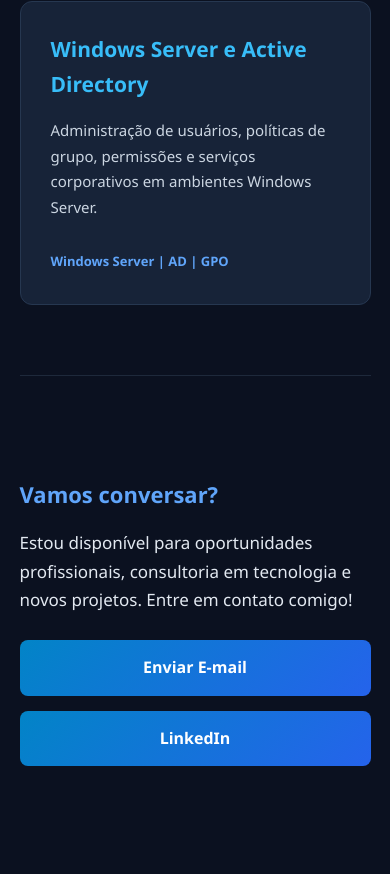
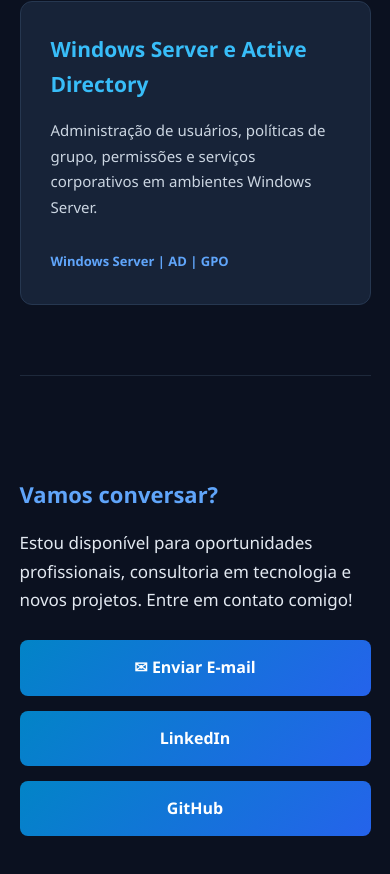
Before and after one commit to danielcc6p32-droid/start-portfolio-dg, a plain HTML site: page index.html in a window 390 px wide. Shown: the part 7080-7954 px from the top of the page. Drawn offline with Linux system fonts and the light colour scheme.

Commit message:
Salva versao antes da refatoracao CSS

```diff
--- a/index.html
+++ b/index.html
@@ -456,21 +456,30 @@
         Entre em contato comigo!
     </p>
 
+
 <div class="contato-botoes">
 
-        <a href="mailto:danielcc6p32@gmail.com"
+    <a href="mailto:danielgoncalves.trab@gmail.com"
        class="contato-btn">
-            Enviar E-mail
+        ✉ Enviar E-mail
     </a>
 
-        <a href="https://www.linkedin.com/"
+    <a href="https://www.linkedin.com/in/daniel-gonçalves-243b3821b/"
        target="_blank"
        rel="noopener noreferrer"
        class="contato-btn">
         LinkedIn
     </a>
 
+    <a href="https://github.com/danielcc6p32-droid"
+       target="_blank"
+       rel="noopener noreferrer"
+       class="contato-btn">
+        GitHub
+    </a>
+
 </div>
+
 
 </section>
 
--- a/style.css
+++ b/style.css
@@ -734,3 +734,31 @@ html {
         grid-column: auto;
     }
 }
+
+/* Links profissionais */
+
+.contato-botoes {
+    display: flex;
+    flex-wrap: wrap;
+    gap: 15px;
+    margin-top: 25px;
+}
+
+.contato-botoes .contato-btn {
+    display: inline-flex;
+    align-items: center;
+    justify-content: center;
+    min-width: 150px;
+    text-align: center;
+}
+
+@media screen and (max-width: 768px) {
+    .contato-botoes {
+        flex-direction: column;
+    }
+
+    .contato-botoes .contato-btn {
+        width: 100%;
+        box-sizing: border-box;
+    }
+}
```
Lines whose indentation alone changed are shown as unchanged.
